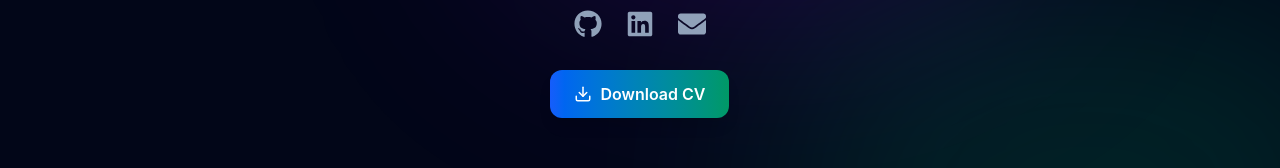
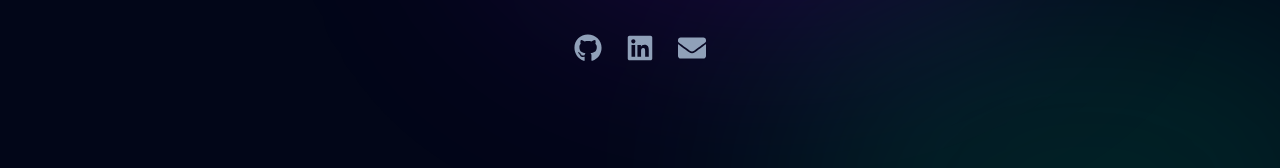
Before and after one commit to cadakerem/cadakerem.github.io, a React (Vite) app: page / in a window 1280 px wide. Shown: the part 568-736 px from the top of the page. Built offline with nearby package versions, Linux system fonts and the light colour scheme.

Commit message:
fix: Remove CV download button until CV is ready

```diff
--- a/src/components/Hero.tsx
+++ b/src/components/Hero.tsx
@@ -57,20 +57,6 @@ export default function Hero() {
           </a>
         </div>
 
-        {/* CV Download Button */}
-        <a
-          href="/cv.pdf"
-          download
-          className="inline-flex items-center gap-2 px-6 py-3 bg-gradient-to-r from-blue-600 to-emerald-600 hover:from-blue-500 hover:to-emerald-500 text-white font-semibold rounded-xl transition-all duration-200 shadow-lg hover:shadow-blue-500/25 hover:-translate-y-0.5"
-          aria-label="CV'yi PDF olarak indir"
-        >
-          <svg xmlns="http://www.w3.org/2000/svg" width="18" height="18" viewBox="0 0 24 24" fill="none" stroke="currentColor" strokeWidth="2" strokeLinecap="round" strokeLinejoin="round" aria-hidden="true">
-            <path d="M21 15v4a2 2 0 0 1-2 2H5a2 2 0 0 1-2-2v-4"/>
-            <polyline points="7 10 12 15 17 10"/>
-            <line x1="12" y1="15" x2="12" y2="3"/>
-          </svg>
-          Download CV
-        </a>
       </motion.div>
     </section>
   );
```
